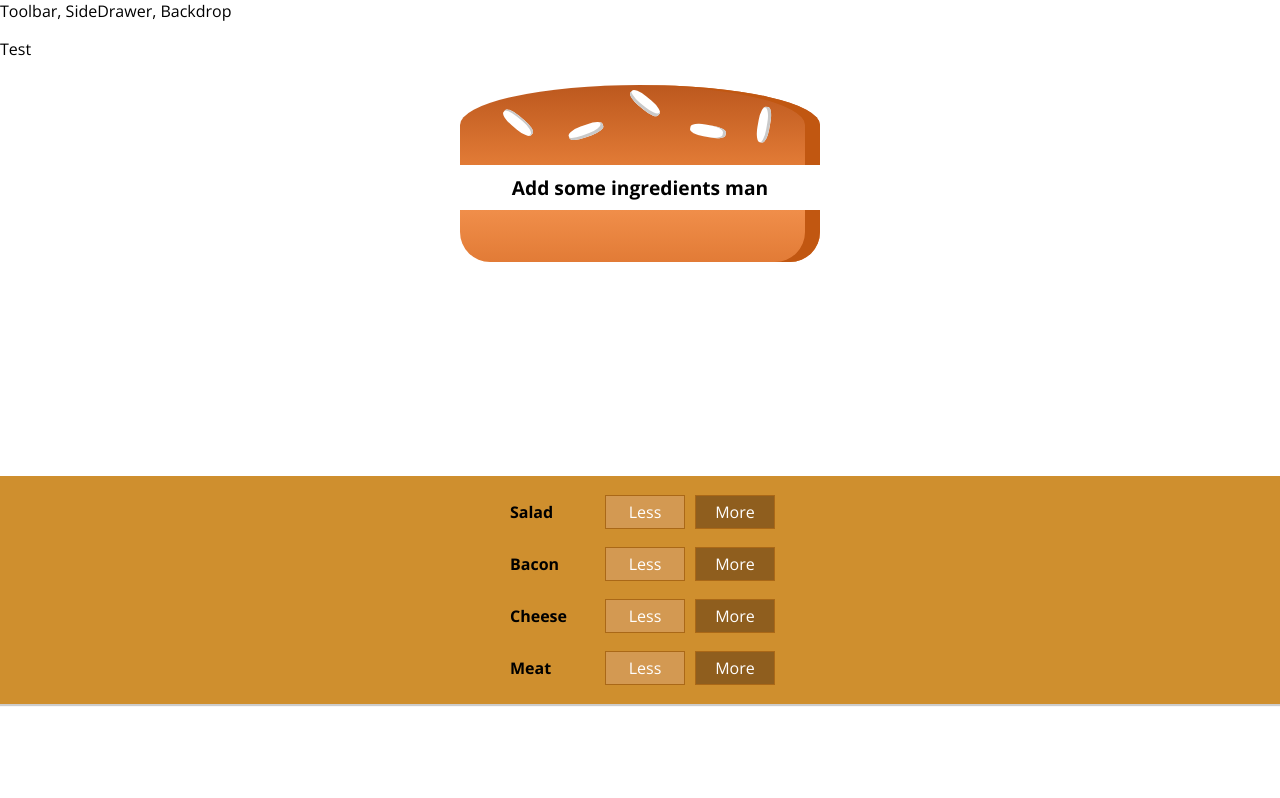
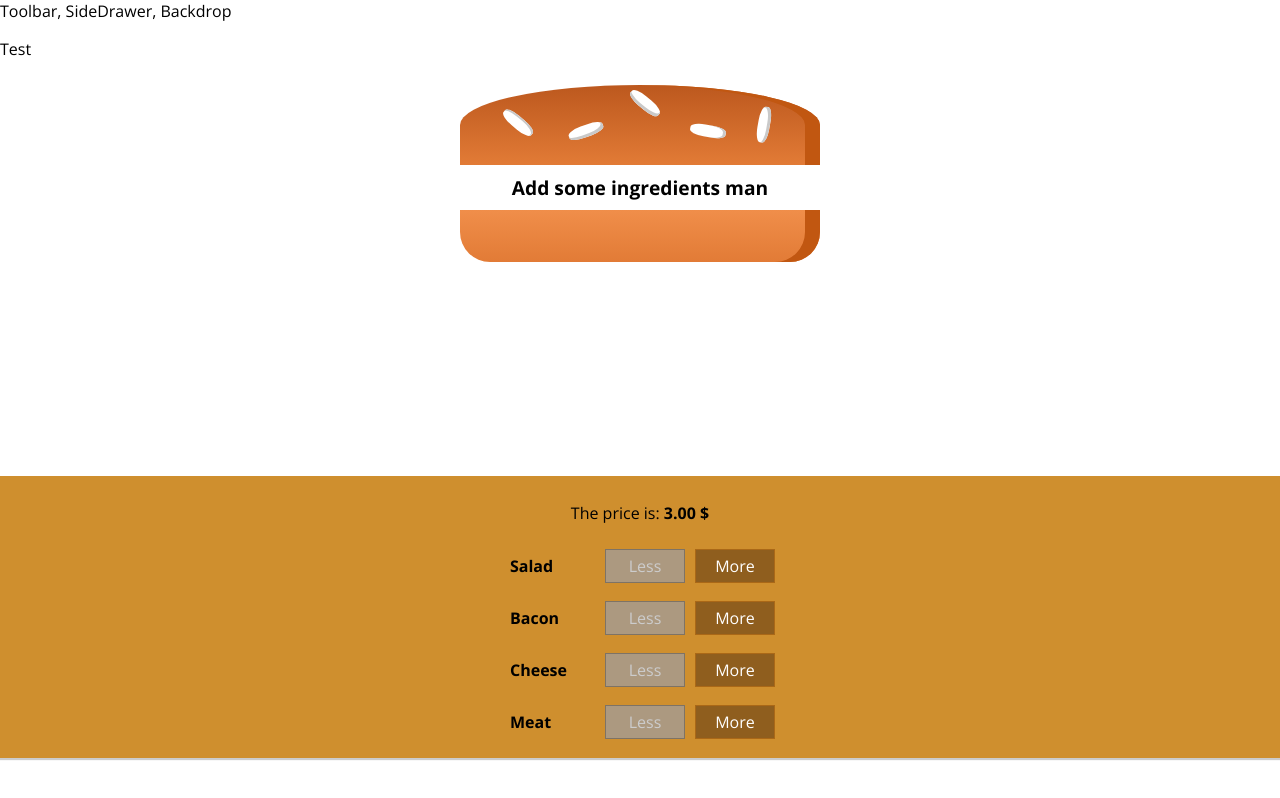
Before and after one commit to olopk/burgerproject, a React (Create React App) app: page / in a window 1280 px wide. Built offline with nearby package versions, Linux system fonts and the light colour scheme.

Commit message:
new funcionalities to this btfull burger

```diff
--- a/src/components/Burger/BuildControls/BuildControl/BuildControl.js
+++ b/src/components/Burger/BuildControls/BuildControl/BuildControl.js
@@ -4,8 +4,8 @@ import classes from './BuildControl.module.css';
 const buildControl = (props) => (
     <div className={classes.BuildControl}>
         <div className={classes.Label}>{props.label}</div>
-        <button className={classes.Less}>Less</button>
-        <button className={classes.More}>More</button>
+        <button className={classes.Less} onClick={props.rem} disabled={props.disabled}>Less</button>
+        <button className={classes.More} onClick={props.add}>More</button>
     </div>
 );
 
--- a/src/components/Burger/BuildControls/BuildControls.js
+++ b/src/components/Burger/BuildControls/BuildControls.js
@@ -13,8 +13,16 @@ const controls = [
 const buildControls = (props) => (
 
     <div className={classes.BuildControls}>
+        <p>The price is: <strong>{props.price.toFixed(2)} $</strong> </p>
         {controls.map(ctrl => (
-            <BuildControl key={ctrl.label} label={ctrl.label}/>
+            <BuildControl
+             key={ctrl.label}
+             label={ctrl.label}
+             add={() => props.add(ctrl.type)}
+             rem={() => props.rem(ctrl.type)}
+             disabled={props.disabled[ctrl.type]}
+
+             />
             ))}
     </div>
 )
--- a/src/containers/BurgerBuilder/BurgerBuilder.js
+++ b/src/containers/BurgerBuilder/BurgerBuilder.js
@@ -2,6 +2,13 @@ import React, { Component } from 'react';
 import Aux from '../../hoc/Aux';
 import Burger from '../../components/Burger/Burger';
 import BuildControls from '../../components/Burger/BuildControls/BuildControls';
+
+const INGREDIENT_PRICES = {
+    salad: 0.2,
+    bacon: 0.5,
+    meat: 1.2,
+    cheese: 0.4
+}
 
 class BurgerBuilder extends Component{
     state = {
@@ -10,14 +17,66 @@ class BurgerBuilder extends Component{
             bacon: 0,
             cheese: 0,
             meat: 0
+        },
+    price: 3
+    }
+
+    addIngredient = (type) => {
+        const oldCount = this.state.ingredients[type];
+        const newCount = oldCount +1;
+        const updIngr = {...this.state.ingredients}
+        updIngr[type] = newCount;
+
+        const oldPrice = this.state.price;
+        const updPrice = oldPrice + INGREDIENT_PRICES[type];
+
+        this.setState({ingredients: updIngr, price: updPrice});
+
+    }
+
+    remIngredient = (type) => {
+        const oldCount = this.state.ingredients[type];
+        const newCount = oldCount -1;
+        if(newCount < 0){
+            return;
         }
+        const updIngr = {...this.state.ingredients}
+        updIngr[type] = newCount;
+
+        const oldPrice = this.state.price;
+        const updPrice = oldPrice - INGREDIENT_PRICES[type];
+
+        this.setState({ingredients: updIngr, price: updPrice});
     }
 
     render() {
+
+        const disabledInfo = {
+            ...this.state.ingredients
+        }
+
+        for(let i in disabledInfo){
+            // if(disabledInfo[i] == 0){
+            //     disabledInfo[i] = true
+            // }
+            // else {
+            //     disabledInfo[i] = false
+            // }
+
+            disabledInfo[i] = disabledInfo[i] <= 0
+
+        }
+
+
         return(
             <Aux>
                 <Burger ingredients={this.state.ingredients}/>
-                <BuildControls></BuildControls>
+                <BuildControls
+                add={this.addIngredient}
+                rem={this.remIngredient}
+                disabled={disabledInfo}
+                price={this.state.price}
+                />
             </Aux>
         );
     }
```
